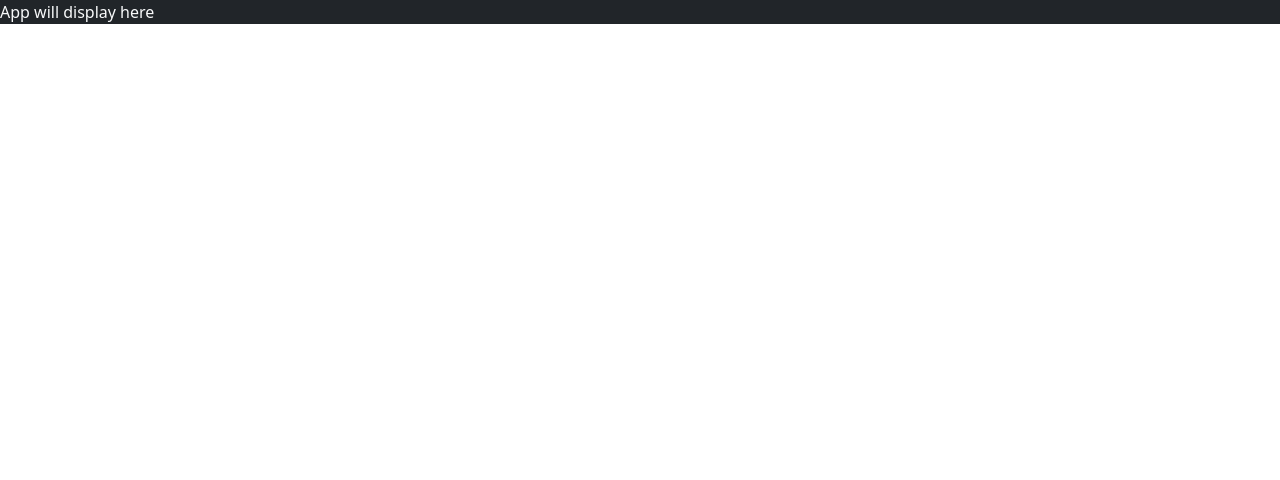
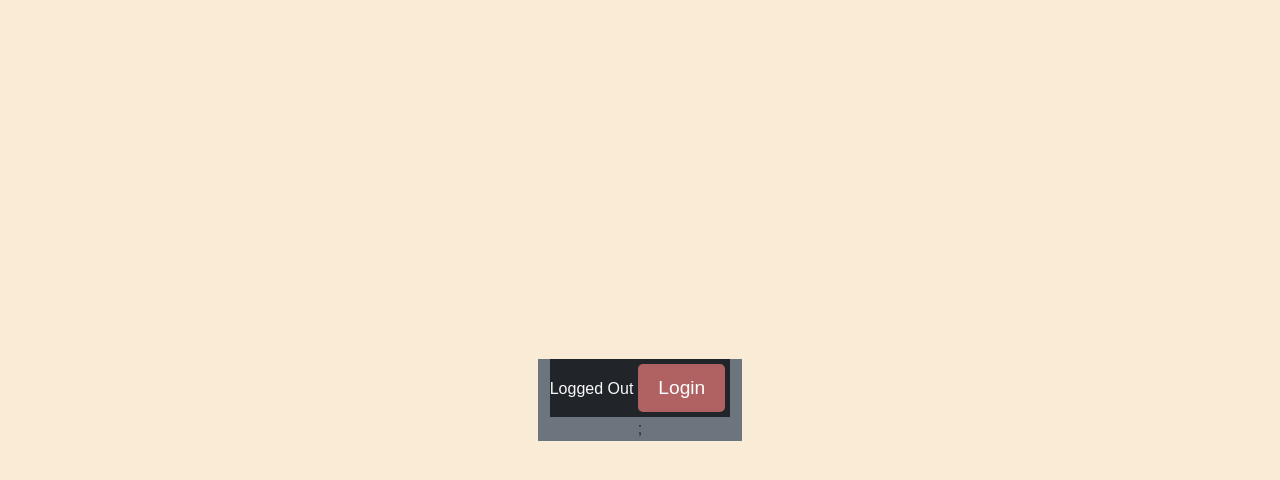
Before and after one commit to Konner1/startup, a React (Vite) app: page /buddies in a window 1280 px wide. Shown: the top 480 px of the page. Built offline with nearby package versions, Linux system fonts and the light colour scheme.

Commit message:
added routing structure

```diff
--- a/src/app.jsx
+++ b/src/app.jsx
@@ -1,9 +1,17 @@
 import React from 'react';
 import 'bootstrap/dist/css/bootstrap.min.css';
 import './app.css';
+import {Login} from './login/login'
+import {Library} from './library/library'
+
 
 export default function App() {
-    const [loginState, setloginset] = React.useState(false)
-    const content = <div className="body bg-dark text-light">App will display here</div>;
+    const [loginState, setloginState] = React.useState(false)
+    let content = <div className="body bg-dark text-light">App will display here</div>;
+    if (loginState) {
+        content = <Library />;
+    } else{
+        content = <Login setLogin = {setloginState} />
+    }
     return content
 }
--- a/src/buddies/buddies.jsx
+++ b/src/buddies/buddies.jsx
@@ -1,4 +1,5 @@
 import './buddies.css';
+import React from 'react';
 
 export function Buddies() {
   return (
--- /dev/null
+++ b/src/library/library.jsx
@@ -0,0 +1,31 @@
+import { BrowserRouter, Routes, Route, NavLink } from 'react-router-dom';
+import React from 'react';
+import {MyPage} from '../mypage/mypage'
+import {Buddies} from '../buddies/buddies'
+
+export function Library() {
+  return (
+    <BrowserRouter>
+    <main className='container-fluid bg-secondary text-center'>
+
+
+        <nav>
+          <NavLink to="/page">My Page</NavLink>
+          <NavLink to="/buddies">Buddies</NavLink>
+        </nav>
+
+        <main>
+          <Routes>
+          <Route path="/" element={<MyPage />} />
+            <Route path="/page" element={<MyPage />} />
+            <Route path="/buddies" element={<Buddies />} />
+          </Routes>
+        </main>
+
+
+      <div className="body bg-dark text-light">Library
+      </div>;
+    </main>
+    </BrowserRouter>
+  );
+}
--- a/src/login/login.jsx
+++ b/src/login/login.jsx
@@ -1,9 +1,11 @@
 import './login.css';
+import React from 'react';
 
-export function Login() {
+export function Login({setLogin}) {
   return (
     <main className='container-fluid bg-secondary text-center'>
-      <div>login displayed here</div>
+      <div className="body bg-dark text-light">Logged Out
+      <button onClick = {()=>setLogin(true)}>Login</button></div>;
     </main>
   );
 }
--- a/src/mypage/mypage.jsx
+++ b/src/mypage/mypage.jsx
@@ -1,4 +1,5 @@
 import './mypage.css';
+import React from 'react';
 
 export function MyPage() {
   return (
```
